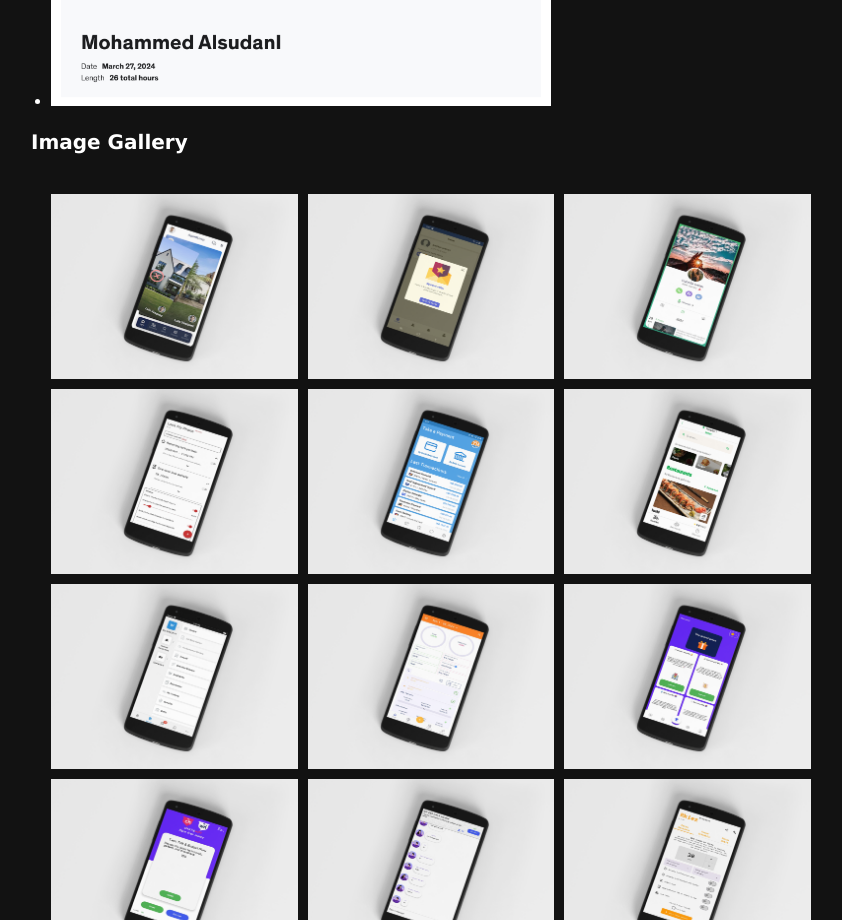
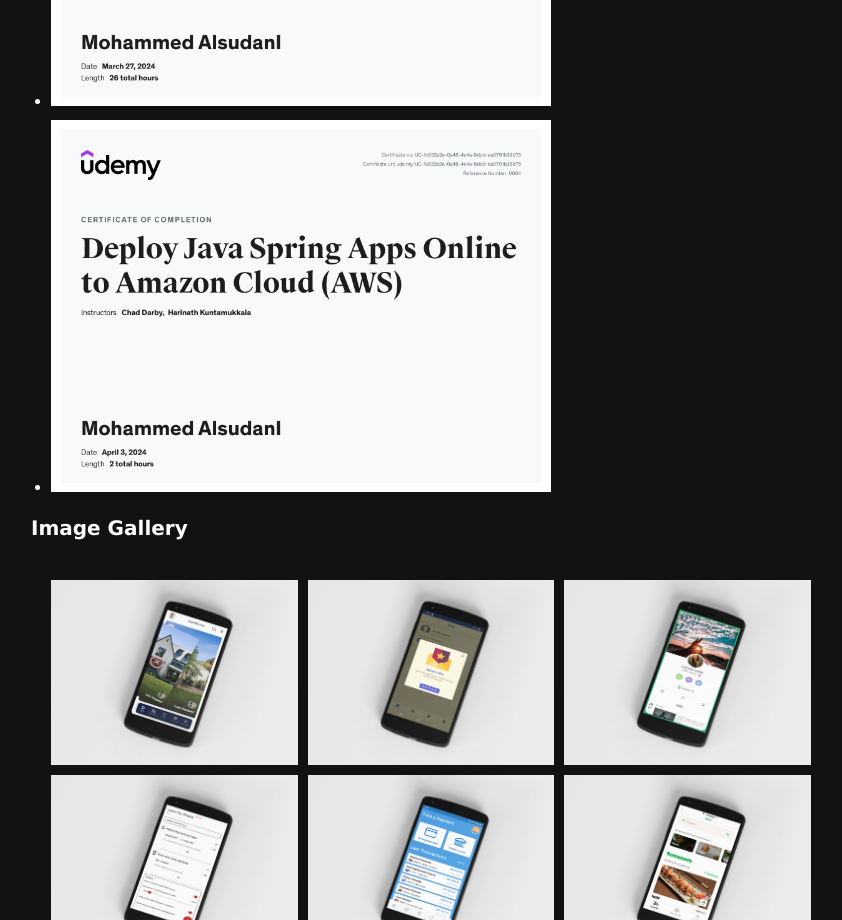
Before and after one commit to MohammedAlsudani/MohammedAlsudani.github.io, a plain HTML site: page index.html in a window 1280 px wide. Shown: the part 6860-7780 px from the top of the page, without its empty margins (209-1051 px from the left). Drawn offline with Linux system fonts and the light colour scheme.

Commit message:
Update index.html

```diff
--- a/index.html
+++ b/index.html
@@ -342,6 +342,9 @@
            <li>
             <img src="certifications/cert6.jpg" style="width: 500px;">
           </li>
+           <li>
+            <img src="certifications/cert7.jpg" style="width: 500px;">
+          </li>
         </ul>
       </div>
       <h3 style="font-size: 20px; color: #FFFFFF;">Image Gallery</h3>
```
